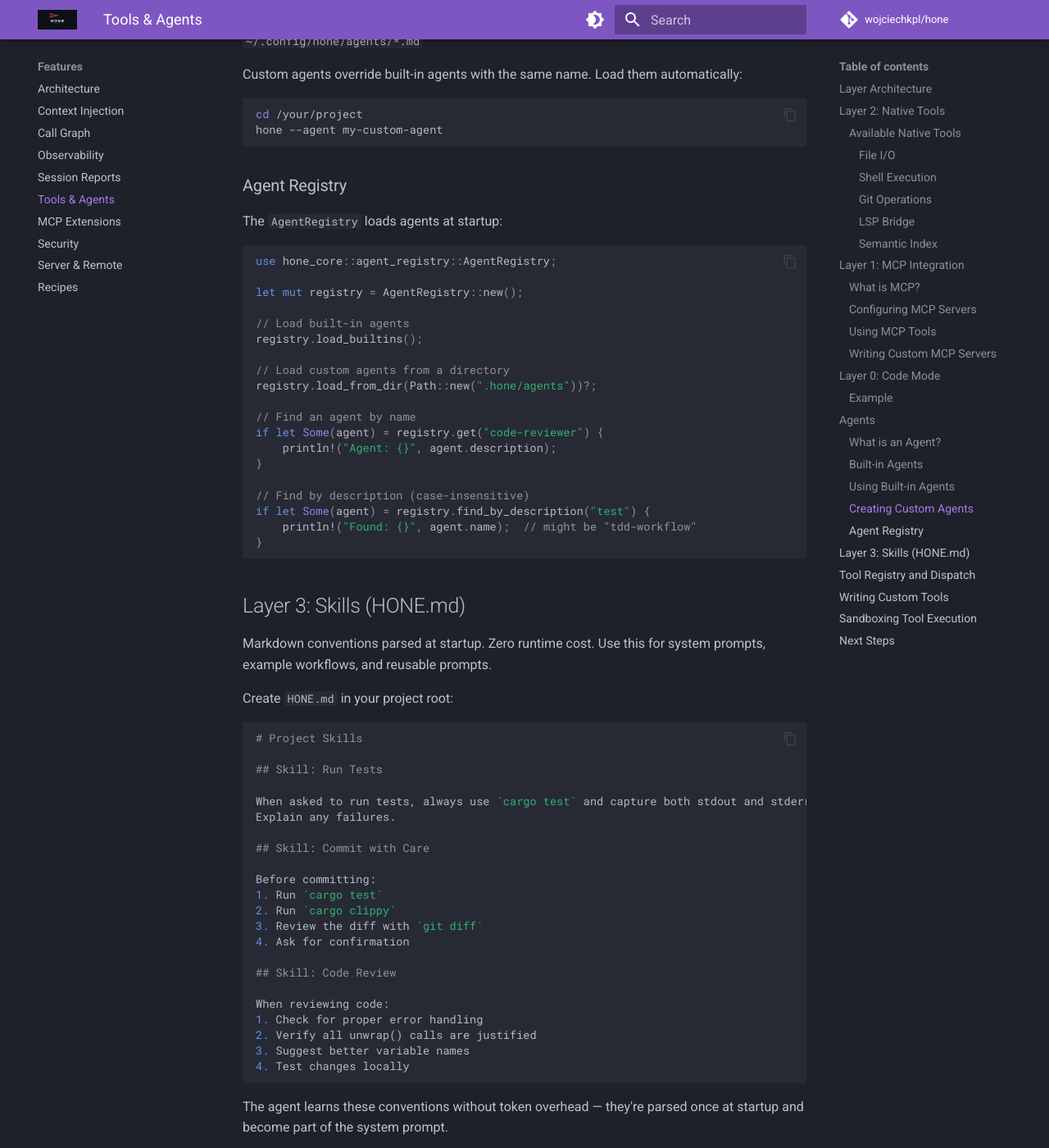
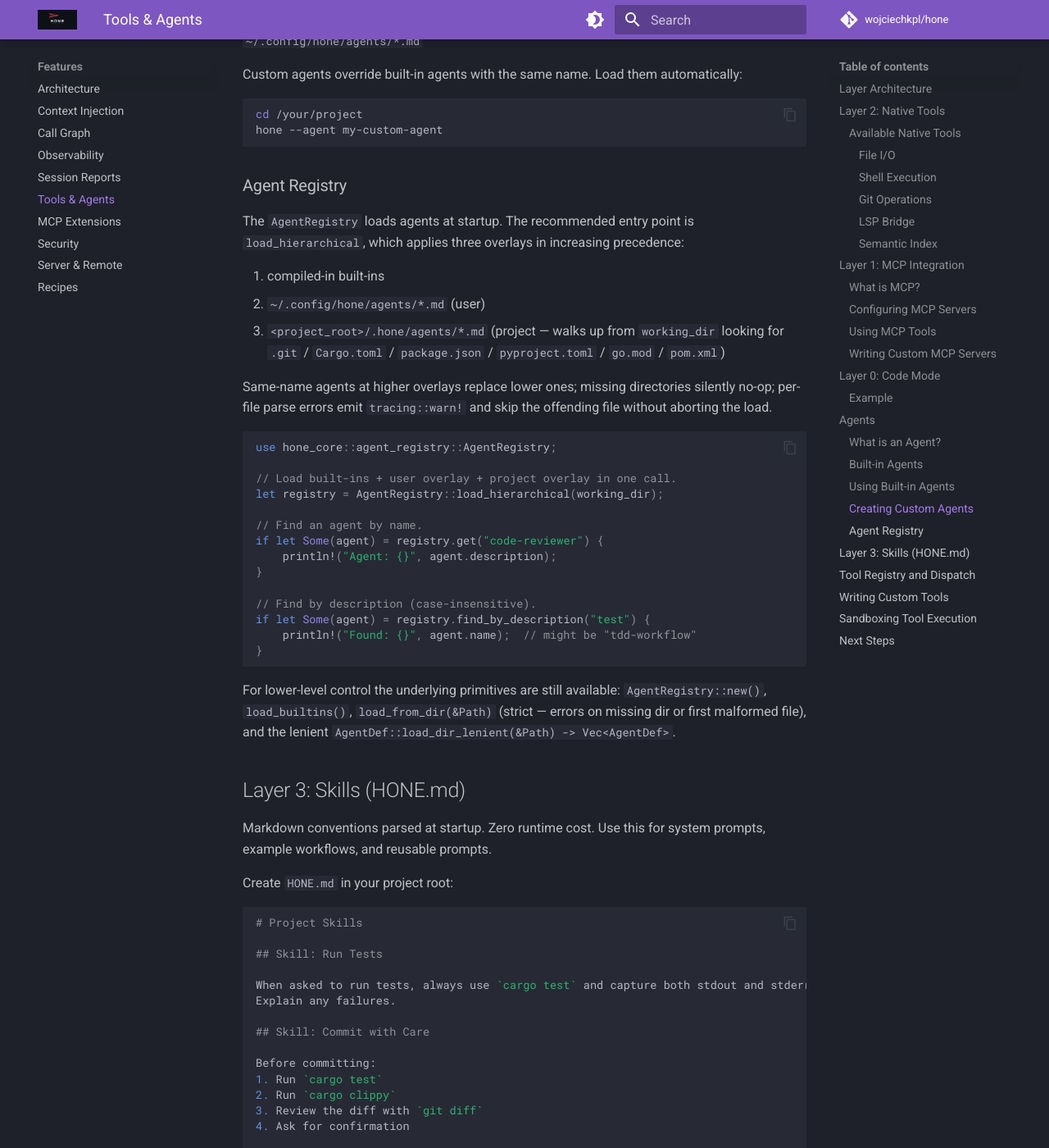
Before and after one commit to wojciechkpl/hone, an MkDocs documentation site: the page built from docs/tutorials/tools-and-mcp.md, in a window 1280 px wide and 1400 px high, scrolled down 9569 px. Shown: the whole window at 82% size. Built offline with MkDocs 1.6.1 and Material for MkDocs 9.7.7, drawn with Linux system fonts in a browser that asks for light colours; comment, search, counter and statistics services are not loaded.

Commit message:
docs: log session fixes in CHANGELOG; modernise AgentRegistry snippet
- CHANGELOG `[Unreleased]` Changed/Fixed sections now record the four
  user-visible items shipped this session: filesystem agent extensibility
  (load_hierarchical), rail [AGENTS] section, friendly memory recall keys,
  orchestrated-turn writeback, and memory ls --kind pre-limit + recall_by_id.
- The AgentRegistry tutorial example was still calling load_from_dir
  (strict) and load_builtins separately. Update it to load_hierarchical
  with a precedence summary, and surface the lower-level primitives
  (load_dir_lenient, load_from_dir) for callers that want manual control.

````diff
--- a/docs/tutorials/tools-and-mcp.md
+++ b/docs/tutorials/tools-and-mcp.md
@@ -490,29 +490,40 @@ hone --agent my-custom-agent
 
 ### Agent Registry
 
-The `AgentRegistry` loads agents at startup:
+The `AgentRegistry` loads agents at startup. The recommended entry point is
+`load_hierarchical`, which applies three overlays in increasing precedence:
+
+1. compiled-in built-ins
+2. `~/.config/hone/agents/*.md` (user)
+3. `<project_root>/.hone/agents/*.md` (project — walks up from `working_dir`
+   looking for `.git` / `Cargo.toml` / `package.json` / `pyproject.toml` /
+   `go.mod` / `pom.xml`)
+
+Same-name agents at higher overlays replace lower ones; missing directories
+silently no-op; per-file parse errors emit `tracing::warn!` and skip the
+offending file without aborting the load.
 
 ```rust
 use hone_core::agent_registry::AgentRegistry;
 
-let mut registry = AgentRegistry::new();
+// Load built-ins + user overlay + project overlay in one call.
+let registry = AgentRegistry::load_hierarchical(working_dir);
 
-// Load built-in agents
-registry.load_builtins();
-
-// Load custom agents from a directory
-registry.load_from_dir(Path::new(".hone/agents"))?;
-
-// Find an agent by name
+// Find an agent by name.
 if let Some(agent) = registry.get("code-reviewer") {
     println!("Agent: {}", agent.description);
 }
 
-// Find by description (case-insensitive)
+// Find by description (case-insensitive).
 if let Some(agent) = registry.find_by_description("test") {
     println!("Found: {}", agent.name);  // might be "tdd-workflow"
 }
 ```
+
+For lower-level control the underlying primitives are still available:
+`AgentRegistry::new()`, `load_builtins()`, `load_from_dir(&Path)` (strict —
+errors on missing dir or first malformed file), and the lenient
+`AgentDef::load_dir_lenient(&Path) -> Vec<AgentDef>`.
 
 ## Layer 3: Skills (HONE.md)
 
````
Also changed, not shown: CHANGELOG.md (+10 -0 lines).
